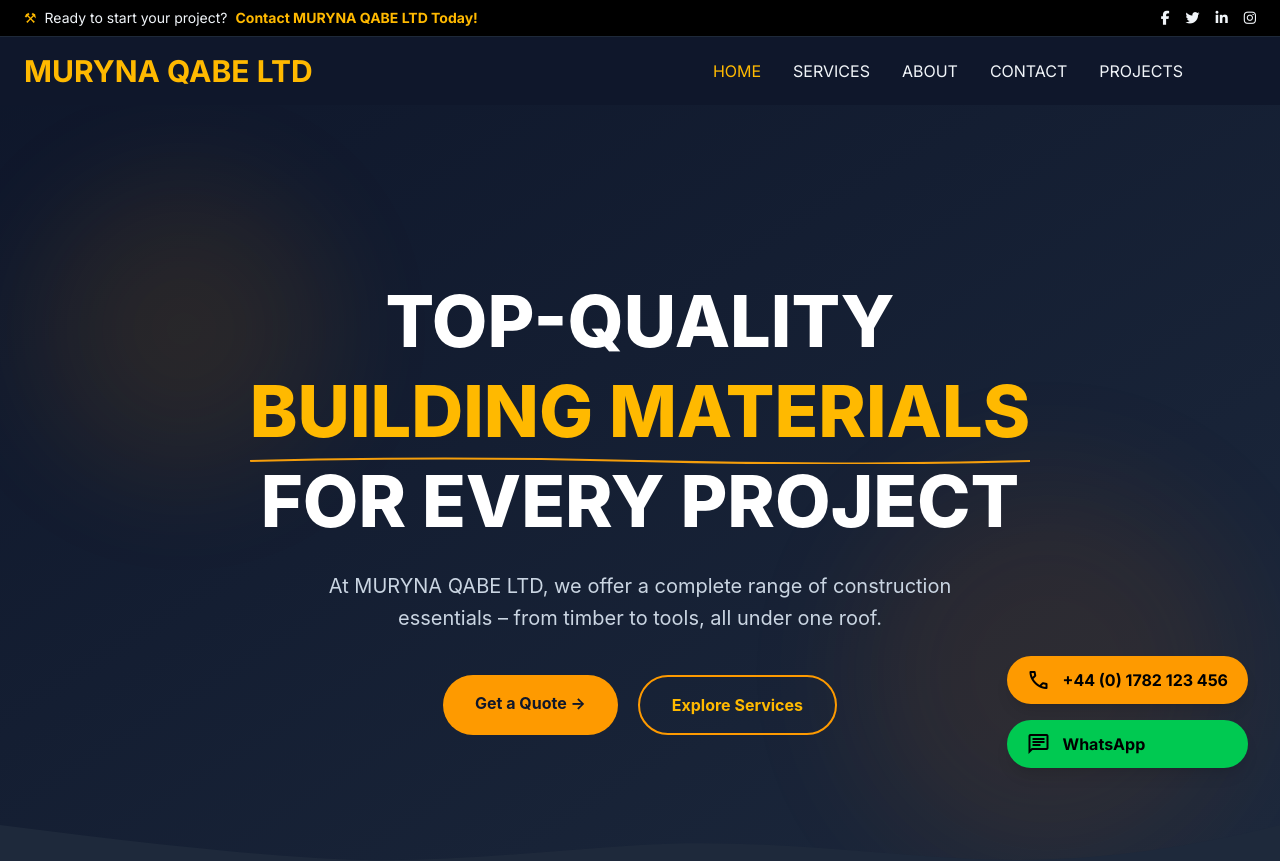
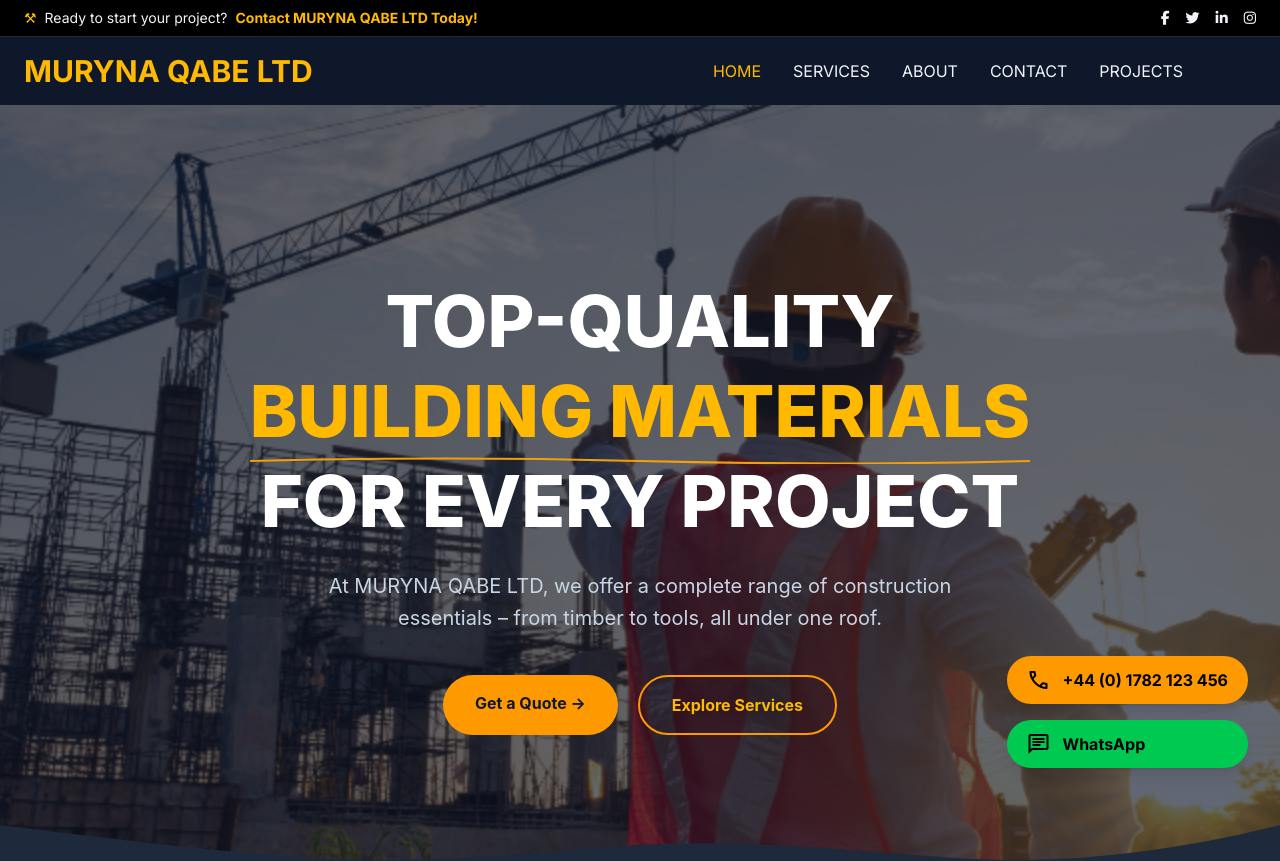
Before and after one commit to Hamzafarooq787/muryna-qabe-construction, a Next.js app: page / in a window 1280 px wide. Shown: the top 861 px of the page. Built offline with nearby package versions, Linux system fonts and the light colour scheme.

Commit message:
feat: update hero section with construction site image
Replace abstract gradient with on-brand photo for better visual appeal

```diff
--- a/app/page.tsx
+++ b/app/page.tsx
@@ -62,10 +62,18 @@ export default function Home() {
 
       <div className="bg-background text-text font-sans">
         {/* Hero Section - Centered Text */}
-        <section className="relative min-h-screen flex items-center justify-center overflow-hidden bg-gradient-to-br from-slate-900 to-slate-800 text-white">
-          <div className="absolute inset-0 opacity-20">
-            <div className="absolute top-20 left-10 w-72 h-72 bg-amber-500 rounded-full blur-3xl animate-pulse"></div>
-            <div className="absolute bottom-10 right-10 w-96 h-96 bg-amber-600 rounded-full blur-3xl animate-pulse delay-1000"></div>
+        <section className="relative min-h-screen flex items-center justify-center overflow-hidden text-white">
+          {/* Background image */}
+          <div className="absolute inset-0">
+            <Image
+              src="/images/a3.png"
+              alt="Construction site at sunset"
+              fill
+              priority
+              className="object-cover object-center"
+            />
+            {/* Dark overlay for readability */}
+            <div className="absolute inset-0 bg-slate-900/65"></div>
           </div>
 
           <div className="container mx-auto px-6 py-20 md:py-28 relative z-10 text-center">
```
